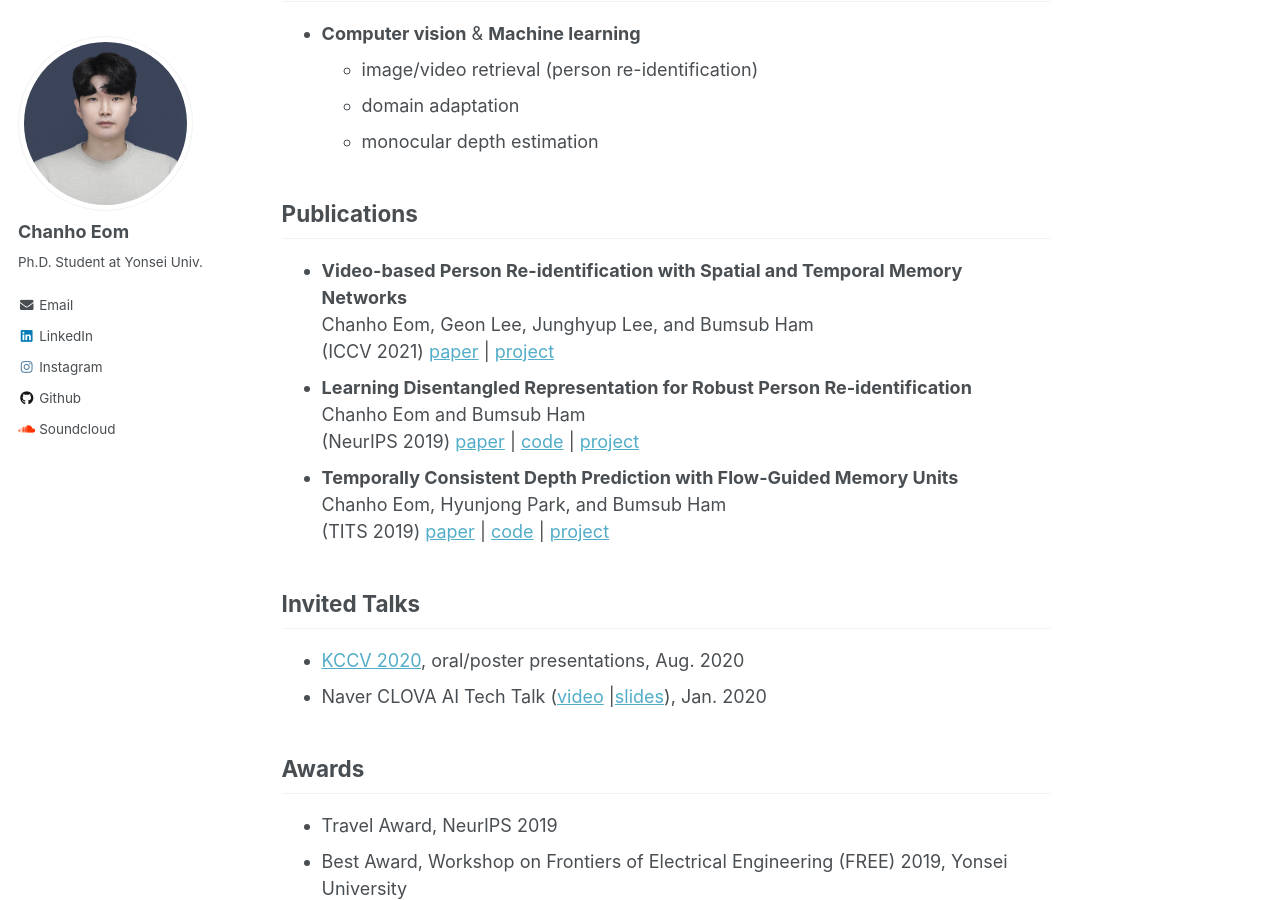
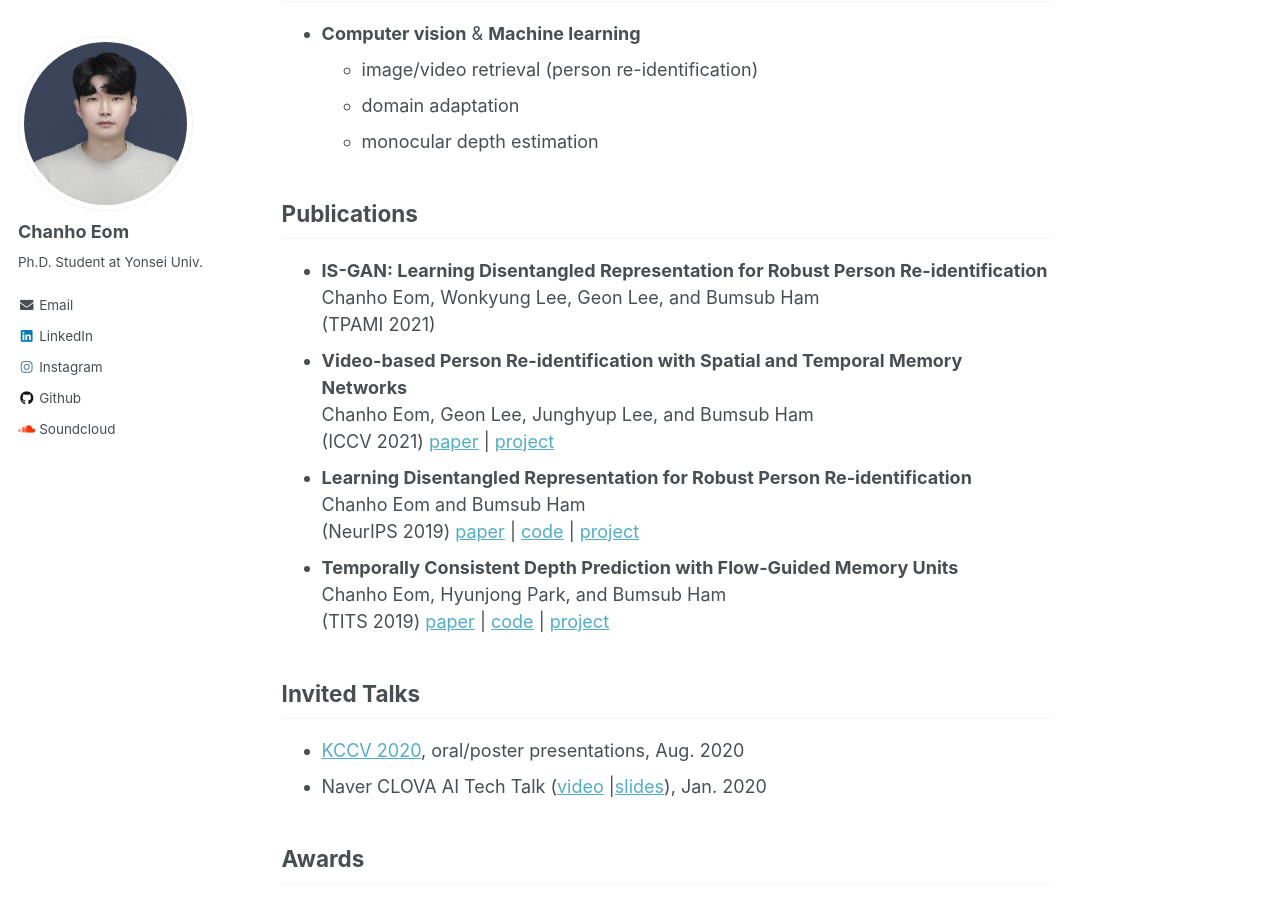
Before and after one commit to chanhoeom/chanhoEom.github.io, a Jekyll site: the page built from _pages/about.md, in a window 1280 px wide and 900 px high, scrolled down 488 px. Built offline with Jekyll 4.4.1, drawn with Linux system fonts in a browser that asks for light colours.

Commit message:
Update about.md

```diff
--- a/_pages/about.md
+++ b/_pages/about.md
@@ -23,6 +23,9 @@ I'm Chanho Eom, a student at the School of Electrical & Electronic Engineering,
   - monocular depth estimation
 
 ## Publications
+* **IS-GAN: Learning Disentangled Representation for Robust Person Re-identification**
+Chanho Eom, Wonkyung Lee, Geon Lee, and Bumsub Ham
+(TPAMI 2021)
 * **Video-based Person Re-identification with Spatial and Temporal Memory Networks**
 Chanho Eom, Geon Lee, Junghyup Lee, and Bumsub Ham
 (ICCV 2021)
```
